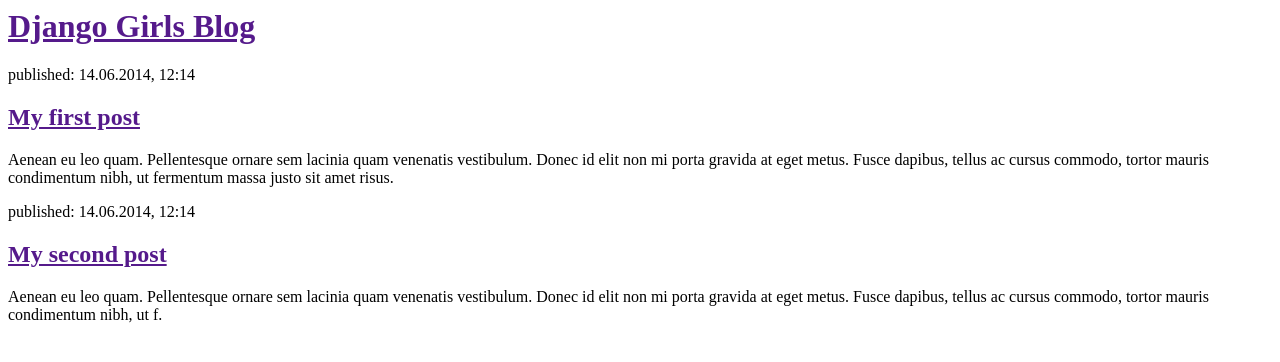
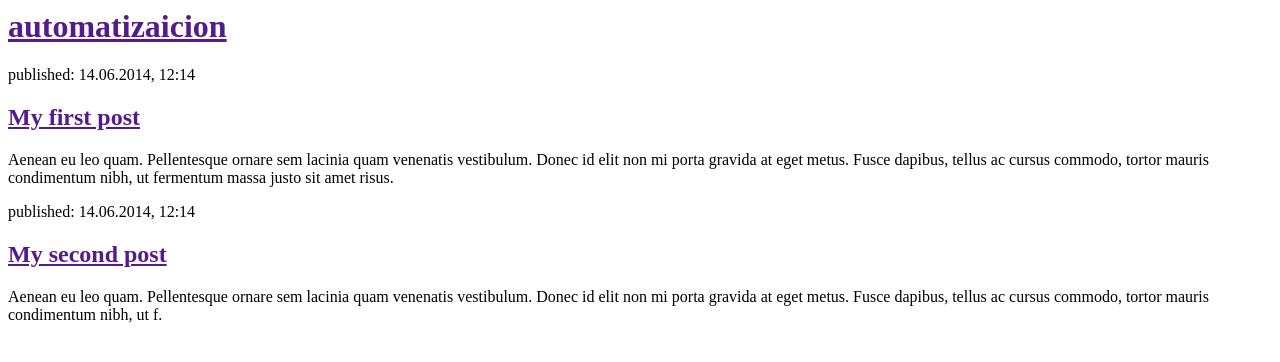
Before and after one commit to xoanValledor/firstApp, a Python web app: template catalog/templates/catalog/post_list.html in a window 1280 px wide. Shown: the top 362 px of the page. Run offline with Jinja, Linux system fonts and the light colour scheme; the template is opened without the code that fills it, so the values that code supplies are empty.

Commit message:
Cambie el HTML para la página2.

```diff
--- a/catalog/templates/catalog/post_list.html
+++ b/catalog/templates/catalog/post_list.html
@@ -1,10 +1,10 @@
   <html>
         <head>
-            <title>Django Girls blog</title>
+            <title>Pruebas automatizaicion</title>
         </head>
         <body>
             <div>
-                <h1><a href="">Django Girls Blog</a></h1>
+                <h1><a href="">automatizaicion </a></h1>
             </div>
 
             <div>
```
